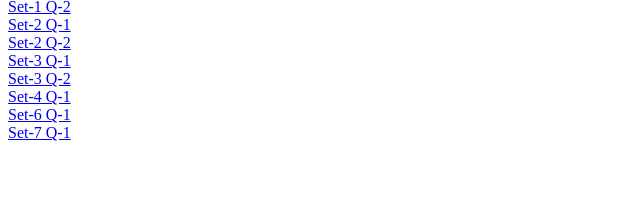
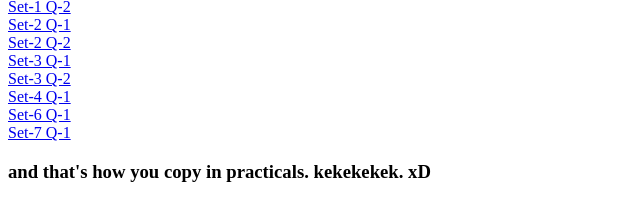
Before and after one commit to gaganmalvi/pythonprojects, a plain HTML site: page index.html in a window 1280 px wide. Shown: the part 311-532 px from the top of the page, without its empty margins (0-640 px from the left). Drawn offline with Linux system fonts and the light colour scheme.

Commit message:
Update index.html

```diff
--- a/index.html
+++ b/index.html
@@ -14,5 +14,6 @@
 <a href ="https://raw.githubusercontent.com/gaganmalvi/pythonprojects/master/set-4-01.py">Set-4 Q-1</a><br>
 <a href ="https://raw.githubusercontent.com/gaganmalvi/pythonprojects/master/set-6-01.py">Set-6 Q-1</a><br>
 <a href ="https://raw.githubusercontent.com/gaganmalvi/pythonprojects/master/set-7-01.py">Set-7 Q-1</a><br>
+<h3> and that's how you copy in practicals. kekekekek. xD</h3>
 </body>
 </html>
```
